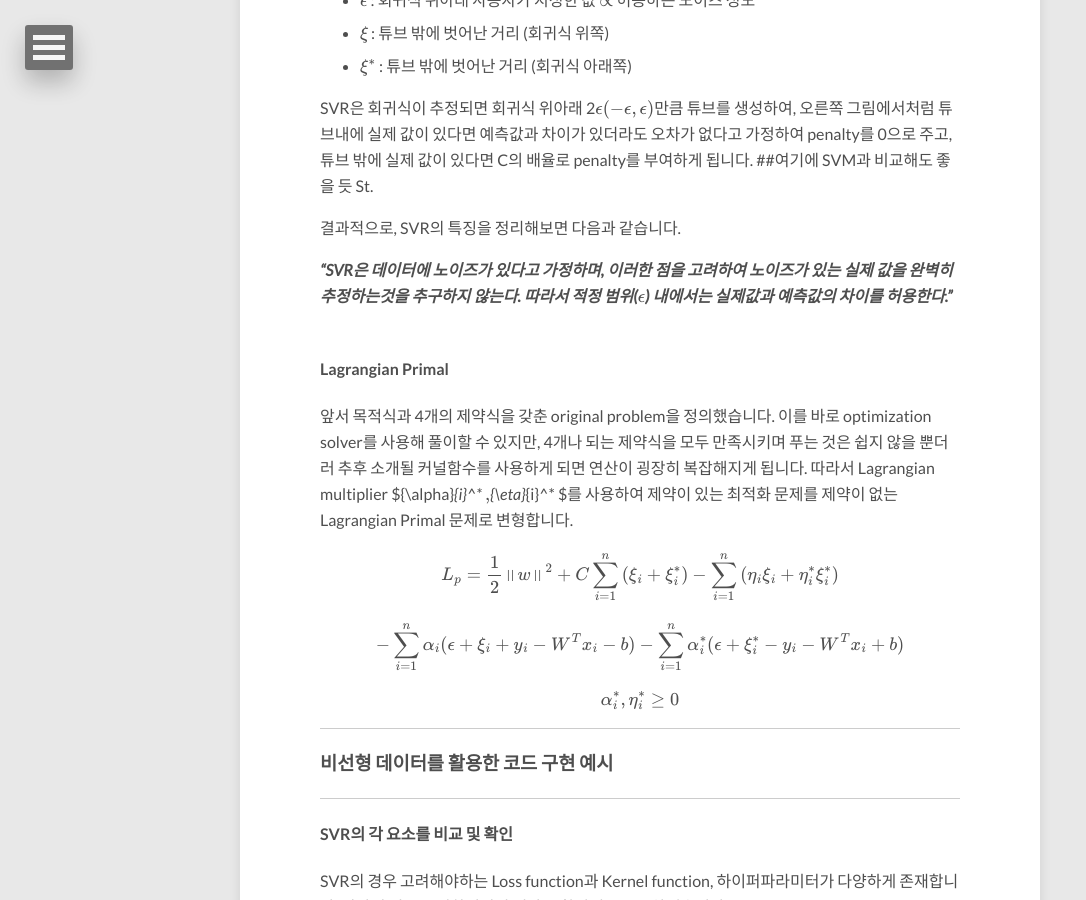
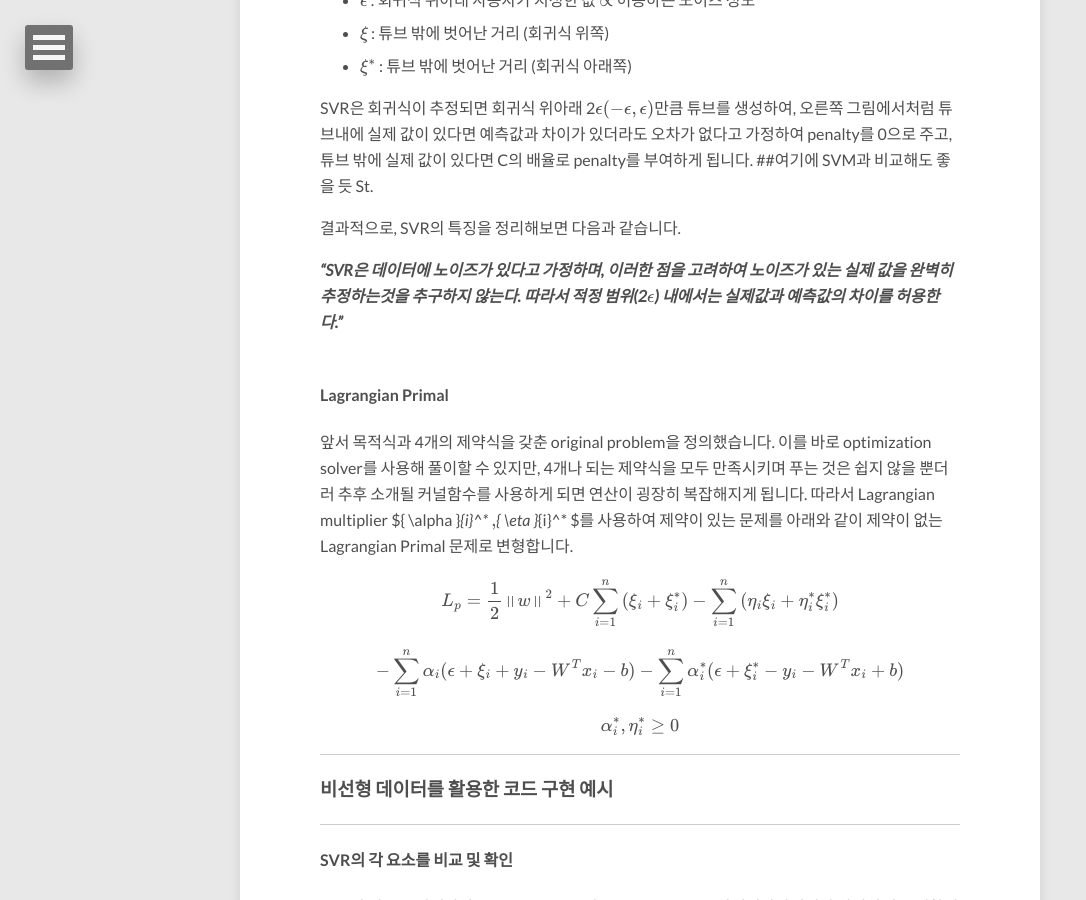
Before and after one commit to leejiyoon52/leejiyoon52.github.io, a Jekyll site: the page built from _posts/2018-11-17-Support-Vecter-Regression.md, in a window 1280 px wide and 900 px high, scrolled down 2662 px. Shown: the whole window, without its empty margins (0-1086 px from the left). Built offline with Jekyll 4.4.1, drawn with Linux system fonts in a browser that asks for light colours; nearby versions of some CDN libraries; formulas are drawn with MathJax 3; comment, search, counter and statistics services are not loaded.

Commit message:
Update 2018-11-17-Support-Vecter-Regression.md

```diff
--- a/_posts/2018-11-17-Support-Vecter-Regression.md
+++ b/_posts/2018-11-17-Support-Vecter-Regression.md
@@ -85,12 +85,13 @@
 
 결과적으로, SVR의 특징을 정리해보면 다음과 같습니다.
 
-***"SVR은 데이터에 노이즈가 있다고 가정하며, 이러한 점을 고려하여 노이즈가 있는 실제 값을 완벽히 추정하는것을 추구하지 않는다. 따라서 적정 범위(${ \epsilon }$) 내에서는 실제값과 예측값의 차이를 허용한다."*** <br><br>
+***"SVR은 데이터에 노이즈가 있다고 가정하며, 이러한 점을 고려하여 노이즈가 있는 실제 값을 완벽히 추정하는것을 추구하지 않는다. 따라서 적정 범위(2${ \epsilon }$) 내에서는 실제값과 예측값의 차이를 허용한다."*** <br><br>
 
 
 #### Lagrangian Primal
 
-앞서 목적식과 4개의 제약식을 갖춘 original problem을 정의했습니다. 이를 바로 optimization solver를 사용해 풀이할 수 있지만, 4개나 되는 제약식을 모두 만족시키며 푸는 것은 쉽지 않을 뿐더러 추후 소개될 커널함수를 사용하게 되면 연산이 굉장히 복잡해지게 됩니다. 따라서 Lagrangian multiplier ${\alpha}_{i}^* $,${\eta}_{i}^* $를 사용하여 제약이 있는 최적화 문제를 제약이 없는  Lagrangian Primal 문제로 변형합니다.
+앞서 목적식과 4개의 제약식을 갖춘 original problem을 정의했습니다. 이를 바로 optimization solver를 사용해 풀이할 수 있지만, 4개나 되는 제약식을 모두 만족시키며 푸는 것은 쉽지 않을 뿐더러 추후 소개될 커널함수를 사용하게 되면 연산이 굉장히 복잡해지게 됩니다. 따라서 Lagrangian multiplier ${ \alpha }_{i}^* $, ${ \eta }_{i}^* $를 사용하여 제약이 있는 문제를 아래와 같이 제약이 없는 Lagrangian Primal 문제로 변형합니다.
+
 
 $$
 {L_{p}} =  { \frac { 1 }{ 2 } { \left\| w \right\|  }^{ 2} } + C\sum _{ i=1 }^{ n }{ ({ \xi  }_{ i }+{\xi}_{i}^* )} - \sum _{ i=1 }^{ n }{ ({ \eta }_{i}{ \xi  }_{ i }+{\eta}_{i}^{* }{\xi}_i^* )}
```
